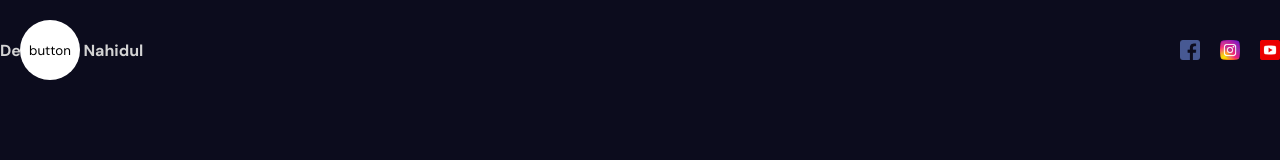
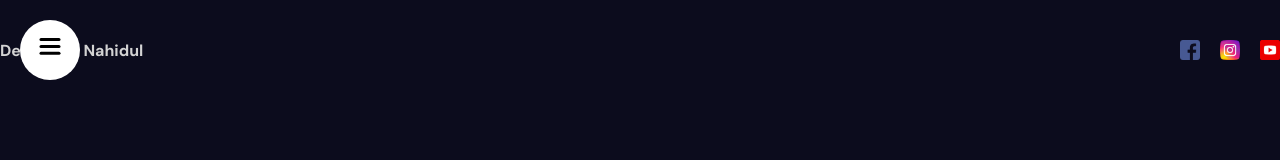
Before and after one commit to Nahid-07/animated-portfolio, a React (Vite) app: page / in a window 1280 px wide. Shown: the top 160 px of the page. Built offline with nearby package versions, Linux system fonts and the light colour scheme.

Commit message:
added links animation

```diff
--- a/src/App.jsx
+++ b/src/App.jsx
@@ -3,14 +3,13 @@
 const App = () => {
   return <div>
 
-    <section>
-      <Navbar/>
+    <section id='Homepage'>
+    <Navbar/>
     </section>
-    <section>paralax</section>
-    <section>services</section>
-    <section>paralax</section>
-    <section>portfolio1</section>
-    <section>portfolio2</section>
+    <section id='Services'>services</section>
+    <section id='Portfolio'>paralax</section>
+    <section id='Contact'>portfolio1</section>
+    <section id='About'>portfolio2</section>
     <section>portfolio3</section>
     <section>contact</section>
   </div>;
--- a/src/component/sidebar/Sidebar.jsx
+++ b/src/component/sidebar/Sidebar.jsx
@@ -15,7 +15,7 @@
   closed: {
     clipPath: "circle(30px at 50px 50px)",
     transition: {
-      delay: 0.2,
+      delay: 0.5,
       type: "spring",
       stiffness: 400,
       damping: 40,
--- a/src/component/sidebar/links/Links.jsx
+++ b/src/component/sidebar/links/Links.jsx
@@ -1,11 +1,39 @@
-
+import { motion } from "framer-motion";
+const variants = {
+  open: {
+    transition: {
+      staggerChildren: 0.1,
+    },
+  },
+  closed: {
+    transition: {
+      staggerChildren: 0.05,
+      staggerDirection: -1,
+    },
+  },
+};
+const itemVariants = {
+  open: {
+    y: 0,
+    opacity: 1,
+  },
+  closed: {
+    y: 50,
+    opacity: 0,
+  },
+};
 
 const Links = () => {
-    return (
-        <div className="links">
-
-        </div>
-    );
+  const items = ["Homepage", "Services", "Portfolio", "Contact", "About"];
+  return (
+    <motion.div className="links" variants={variants}>
+      {items.map((item, i) => (
+        <motion.a href={`#${item}`} key={i} variants={itemVariants}>
+          {item}
+        </motion.a>
+      ))}
+    </motion.div>
+  );
 };
 
 export default Links;
--- a/src/component/sidebar/sidebar.scss
+++ b/src/component/sidebar/sidebar.scss
@@ -36,5 +36,6 @@
     left: 25px;
     background: transparent;
     border: none;
+    cursor: pointer;
   }
 }
--- a/src/component/sidebar/toggleButton/ToggleButton.jsx
+++ b/src/component/sidebar/toggleButton/ToggleButton.jsx
@@ -1,11 +1,39 @@
-
-
-const ToggleButton = ({setOpen}) => {
-    return (
-        <button onClick={()=>setOpen(prev => !prev)}>
-            button
-        </button>
-    );
+import {motion} from 'framer-motion'
+const ToggleButton = ({ setOpen }) => {
+  return (
+    <button onClick={() => setOpen((prev) => !prev)}>
+      <svg width="23" height="23" viewBox="0 0 23 23">
+        <motion.path
+          strokeWidth="3"
+          stroke="black"
+          strokeLinecap="round"
+          variants={{
+            closed: { d: "M 2 2.5 L 20 2.5" },
+            open: { d: "M 3 16.5 L 17 2.5" },
+          }}
+        />
+        <motion.path
+          strokeWidth="3"
+          stroke="black"
+          strokeLinecap="round"
+          d="M 2 9.423 L 20 9.423"
+          variants={{
+            closed: { opacity: 1 },
+            open: { opacity: 0 },
+          }}
+        />
+        <motion.path
+          strokeWidth="3"
+          stroke="black"
+          strokeLinecap="round"
+          variants={{
+            closed: { d: "M 2 16.346 L 20 16.346" },
+            open: { d: "M 3 2.5 L 17 16.346" },
+          }}
+        />
+      </svg>
+    </button>
+  );
 };
 
 export default ToggleButton;
```
